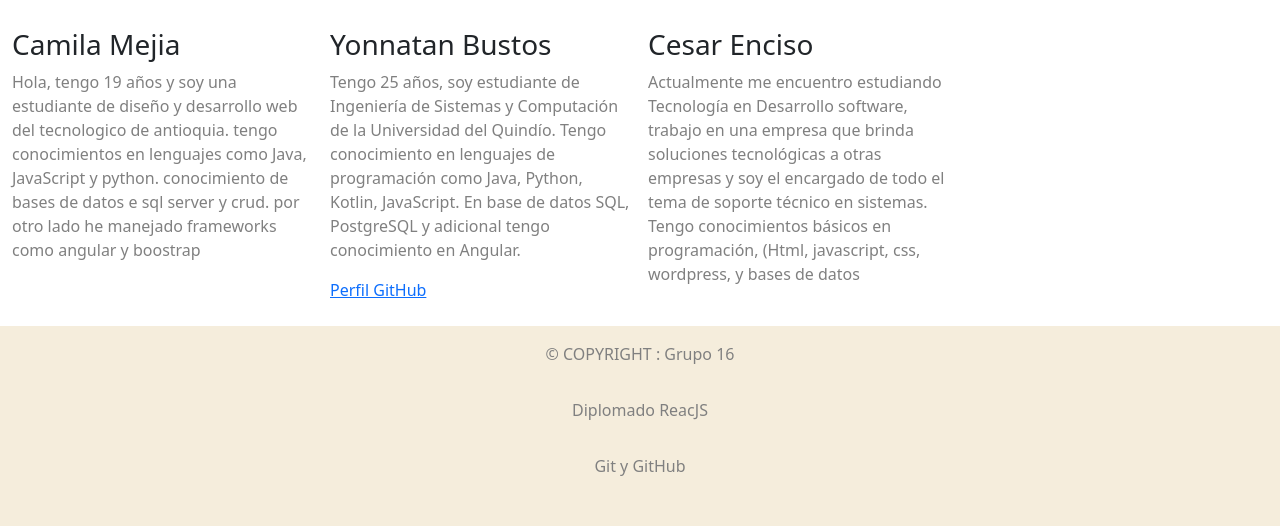
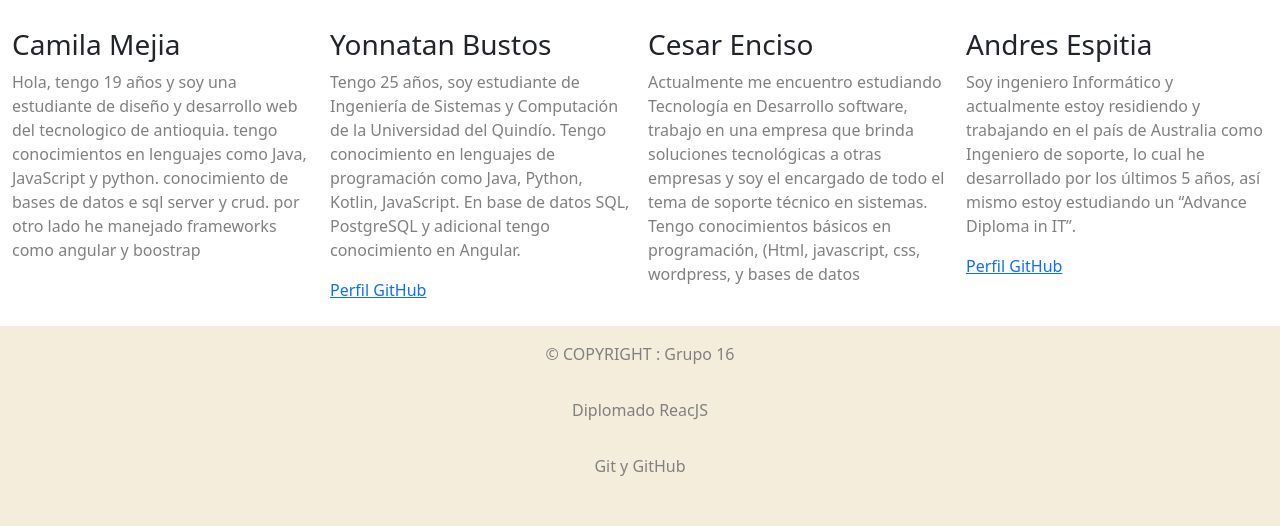
Before and after one commit to CamilaMejiaP/DiploamdoReact, a plain HTML site: page index.html in a window 1280 px wide. Shown: the part 270-800 px from the top of the page. Drawn offline with nearby package versions, Linux system fonts and the light colour scheme.

Commit message:
Cambios de Andrés Espitia

```diff
--- a/index.html
+++ b/index.html
@@ -50,10 +50,11 @@
 
             </div>
 
-            <div class="col-3 p-2">
-                <h3></h3>
-                <p></p>
-
+           <div class="col-3 p-2">
+                <h3>Andres Espitia</h3>
+                <p> Soy ingeniero Informático y actualmente estoy residiendo y trabajando en el país de Australia como Ingeniero de soporte, lo cual he desarrollado por los últimos 5 años, así mismo estoy estudiando un “Advance Diploma in IT”.
+                    </p>
+                    <a href="https://github.com/Kr0no5Col">Perfil GitHub</a>
             </div>
 
 
```
